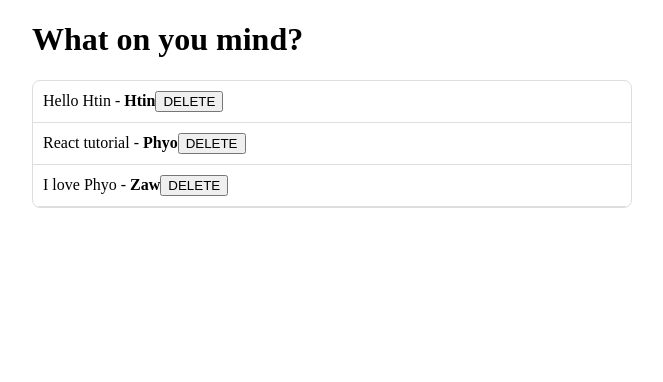
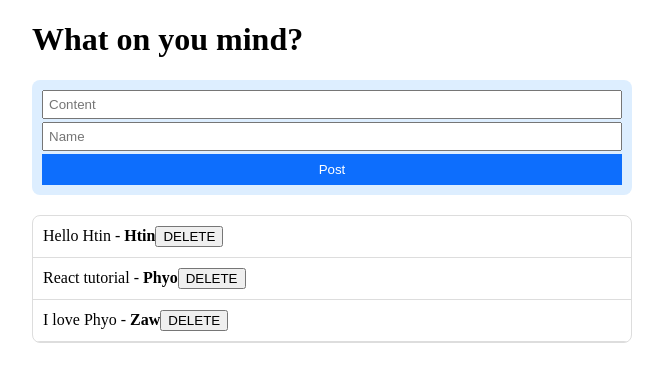
Before and after one commit to htikelinn/yaycha1, a React (Vite) app: page / in a window 1280 px wide. Shown: the top 382 px of the page, without its empty margins (308-971 px from the left). Built offline with nearby package versions, Linux system fonts and the light colour scheme.

Commit message:
use Form from App and upate add function in App

```diff
--- a/src/App.jsx
+++ b/src/App.jsx
@@ -1,23 +1,30 @@
 import React, { useState } from 'react'
 import List from './List'
 import Item from './Item'
+import Form from './Form'
 
 export default function App() {
   const [data, setData] = useState([
-    { id: 1, content : "Hello Htin",     name : "Htin" },
-    { id: 2, content : "React tutorial", name : "Phyo" },
-    { id: 3, content : "I love Phyo",    name : "Zaw" }])
+    { id: 1, content: "Hello Htin", name: "Htin" },
+    { id: 2, content: "React tutorial", name: "Phyo" },
+    { id: 3, content: "I love Phyo", name: "Zaw" }])
 
-    const remove = id => {
-      setData(data.filter(item => item.id !== id))
-    }
+  const remove = id => {
+    setData(data.filter(item => item.id !== id))
+  }
+
+  const add = (content, name) => {
+    const id = data[data.length - 1].id + 1;
+    setData([...data, { id, content, name }])
+  }
   return (
 
     <div style={{ maxWidth: 600, margin: "20px auto" }}>
       <h1>What on you mind?</h1>
+      <Form add={add} />
       <List>
         {data.map(i => {
-          return <Item key={i.id} item={i} remove={remove}/>
+          return <Item key={i.id} item={i} remove={remove} />
         })}
       </List>
     </div>
```
